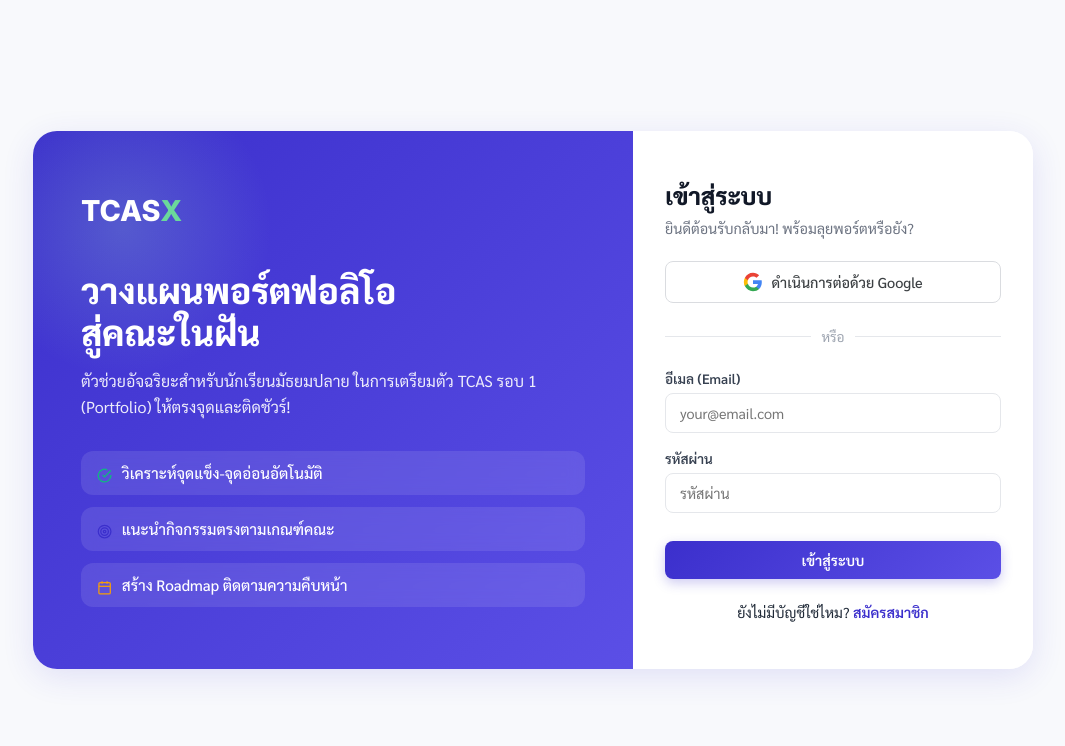
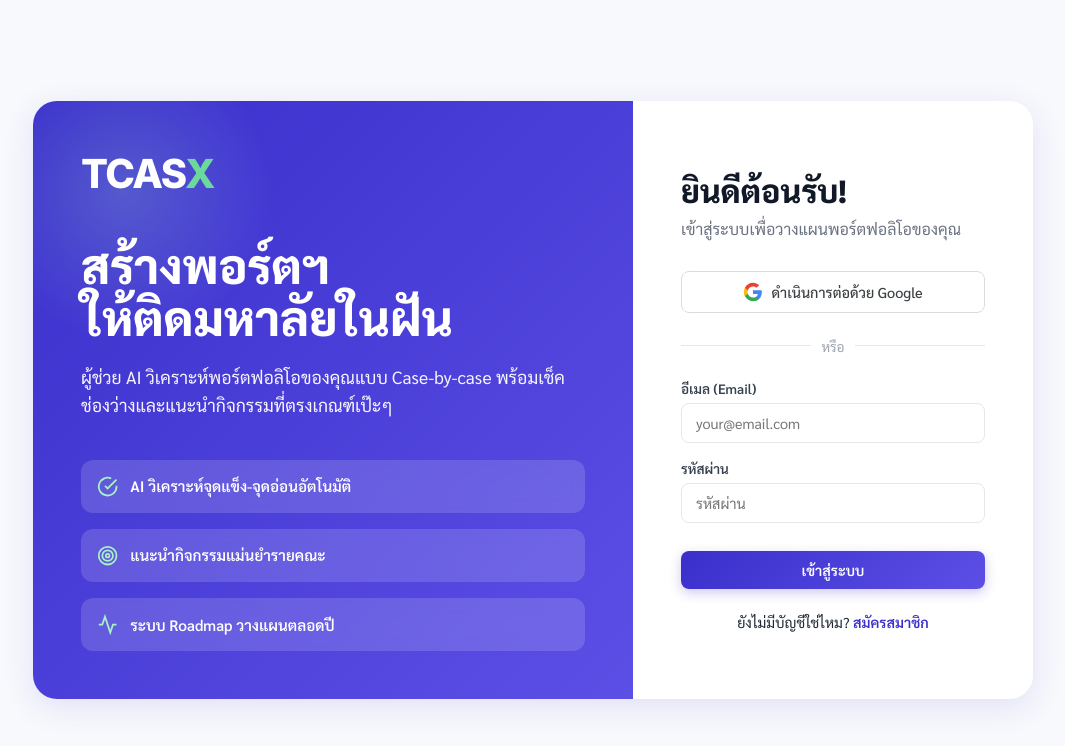
Before and after one commit to Sapfire151/TCASX, a website: page public/index.html in a window 1280 px wide. Shown: the whole page, without its empty margins (107-1172 px from the left). Drawn offline with Linux system fonts and the light colour scheme; no server answers.

Commit message:
Update index.html

```diff
--- a/public/index.html
+++ b/public/index.html
@@ -21,22 +21,21 @@
     <div class="auth-container">
       <div class="auth-left">
         <div class="auth-brand">
-          <span style="font-family:'Inter'; font-weight:800; font-size:1.8rem; color:var(--white);">TCAS<span
+          <span style="font-family:'Inter'; font-weight:900; font-size:2.5rem; color:var(--white); letter-spacing:-1.5px;">TCAS<span
               style="color:var(--accent-dark)">X</span></span>
         </div>
-        <h1>วางแผนพอร์ตฟอลิโอ <br>สู่คณะในฝัน</h1>
-        <p>ตัวช่วยอัจฉริยะสำหรับนักเรียนมัธยมปลาย ในการเตรียมตัว TCAS รอบ 1 (Portfolio) ให้ตรงจุดและติดชัวร์!</p>
-        <div class="auth-features">
-          <div class="auth-feature"><svg width="1em" height="1em" viewBox="0 0 24 24" fill="none" stroke="currentColor" stroke-width="2" style="vertical-align:middle; margin-right:6px; color:var(--green);"><path d="M22 11.08V12a10 10 0 1 1-5.93-9.14"></path><polyline points="22 4 12 14.01 9 11.01"></polyline></svg> วิเคราะห์จุดแข็ง-จุดอ่อนอัตโนมัติ</div>
-          <div class="auth-feature"><svg width="1em" height="1em" viewBox="0 0 24 24" fill="none" stroke="currentColor" stroke-width="2" style="vertical-align:middle; margin-right:6px; color:var(--primary);"><circle cx="12" cy="12" r="10"></circle><circle cx="12" cy="12" r="6"></circle><circle cx="12" cy="12" r="2"></circle></svg> แนะนำกิจกรรมตรงตามเกณฑ์คณะ</div>
-          <div class="auth-feature"><svg width="1em" height="1em" viewBox="0 0 24 24" fill="none" stroke="currentColor" stroke-width="2" style="vertical-align:middle; margin-right:6px; color:var(--orange);"><rect x="3" y="4" width="18" height="18" rx="2" ry="2"></rect><line x1="16" y1="2" x2="16" y2="6"></line><line x1="8" y1="2" x2="8" y2="6"></line><line x1="3" y1="10" x2="21" y2="10"></line></svg> สร้าง Roadmap ติดตามความคืบหน้า</div>
+        <h1 style="font-size: 3rem; line-height: 1.1; margin-bottom: 20px;">สร้างพอร์ตฯ<br>ให้ติดมหาลัยในฝัน</h1>
+        <p style="font-size: 1.1rem; opacity: 0.95; margin-bottom: 40px;">ผู้ช่วย AI วิเคราะห์พอร์ตฟอลิโอของคุณแบบ Case-by-case พร้อมเช็คช่องว่างและแนะนำกิจกรรมที่ตรงเกณฑ์เป๊ะๆ</p>
+        <div class="auth-features" style="display:flex; flex-direction:column; gap:16px;">
+          <div class="auth-feature" style="background:rgba(255,255,255,0.15); backdrop-filter:blur(8px); padding:16px; border-radius:12px; font-weight:600; display:flex; align-items:center;"><svg width="1.4em" height="1.4em" viewBox="0 0 24 24" fill="none" stroke="currentColor" stroke-width="2" style="margin-right:12px; color:var(--accent);"><path d="M22 11.08V12a10 10 0 1 1-5.93-9.14"></path><polyline points="22 4 12 14.01 9 11.01"></polyline></svg> AI วิเคราะห์จุดแข็ง-จุดอ่อนอัตโนมัติ</div>
+          <div class="auth-feature" style="background:rgba(255,255,255,0.15); backdrop-filter:blur(8px); padding:16px; border-radius:12px; font-weight:600; display:flex; align-items:center;"><svg width="1.4em" height="1.4em" viewBox="0 0 24 24" fill="none" stroke="currentColor" stroke-width="2" style="margin-right:12px; color:var(--accent);"><circle cx="12" cy="12" r="10"></circle><circle cx="12" cy="12" r="6"></circle><circle cx="12" cy="12" r="2"></circle></svg> แนะนำกิจกรรมแม่นยำรายคณะ</div>
+          <div class="auth-feature" style="background:rgba(255,255,255,0.15); backdrop-filter:blur(8px); padding:16px; border-radius:12px; font-weight:600; display:flex; align-items:center;"><svg width="1.4em" height="1.4em" viewBox="0 0 24 24" fill="none" stroke="currentColor" stroke-width="2" style="margin-right:12px; color:var(--accent);"><polyline points="22 12 18 12 15 21 9 3 6 12 2 12"></polyline></svg> ระบบ Roadmap วางแผนตลอดปี</div>
         </div>
       </div>
-      <div class="auth-right">
+      <div class="auth-right" style="padding: 48px; display: flex; flex-direction: column; justify-content: center;">
         <div class="auth-card">
-          <h2 id="authTitle">เข้าสู่ระบบ</h2>
-          <p id="authSubtitle" style="color:var(--gray-500); font-size:0.9rem; margin-bottom:24px;">ยินดีต้อนรับกลับมา!
-            พร้อมลุยพอร์ตหรือยัง?</p>
+          <h2 id="authTitle" style="font-size: 2rem; font-weight: 800; margin-bottom: 8px;">ยินดีต้อนรับ!</h2>
+          <p id="authSubtitle" style="color:var(--gray-500); font-size:1rem; margin-bottom:32px;">เข้าสู่ระบบเพื่อวางแผนพอร์ตฟอลิโอของคุณ</p>
 
           <button class="btn btn-full google-btn" onclick="loginWithGoogle()">
             <svg width="20" height="20" viewBox="0 0 24 24">
```
